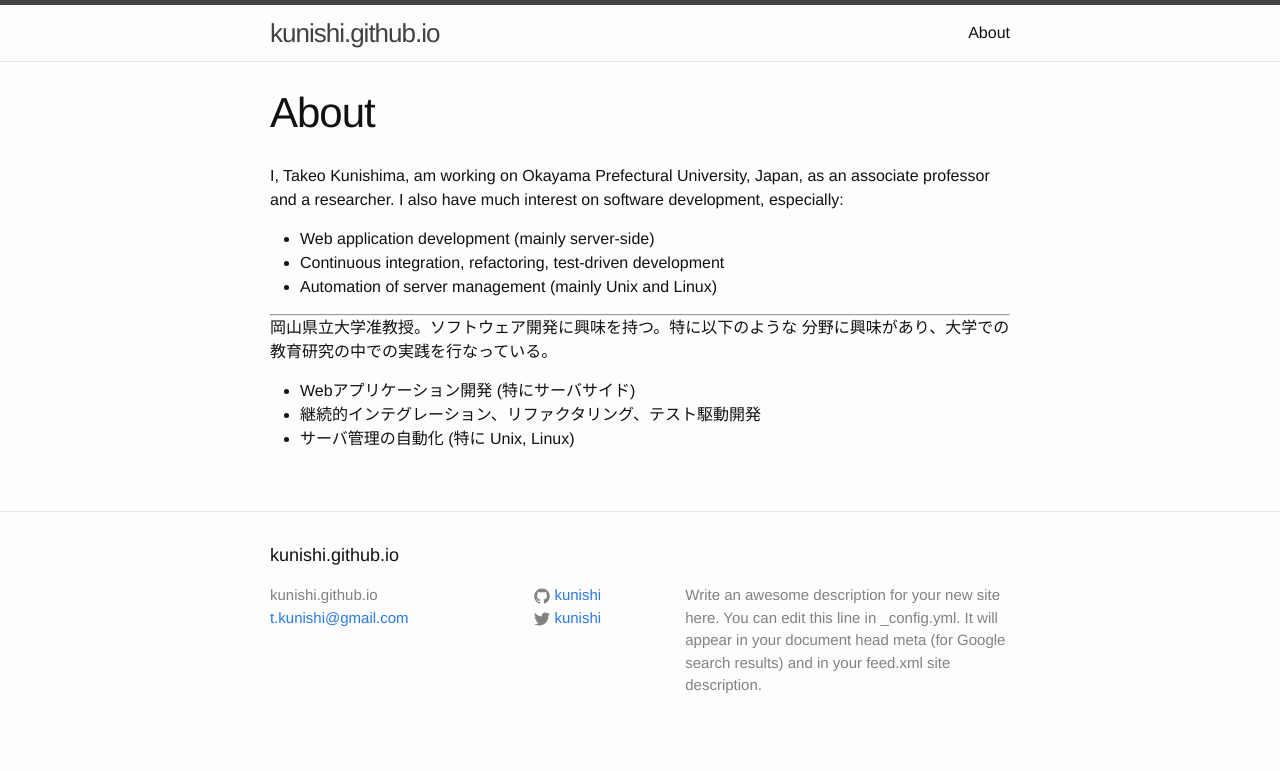
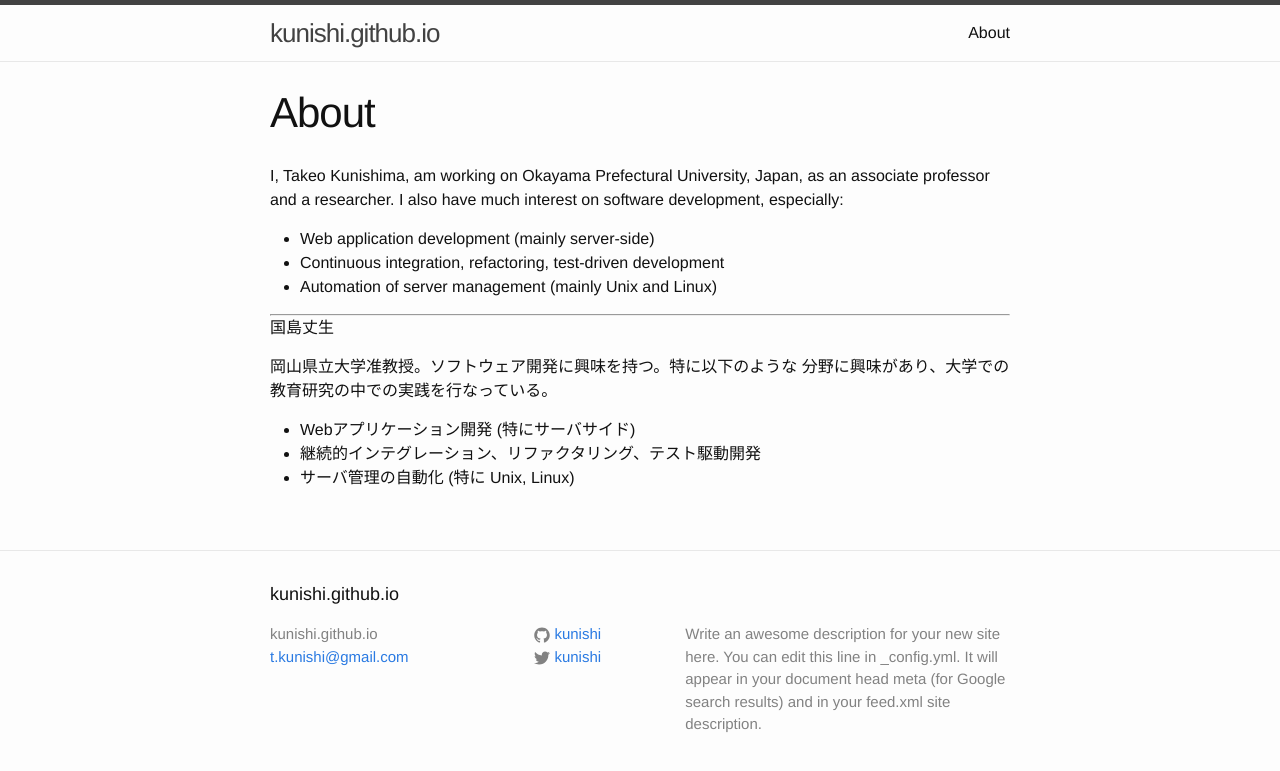
Before and after one commit to kunishi/kunishi.github.io, a Jekyll site: the page built from about.md, in a window 1280 px wide. Shown: the top 771 px of the page. Built offline with Jekyll 4.4.1, drawn with Linux system fonts in a browser that asks for light colours.

Commit message:
update profile to add my name in Japanese.

```diff
--- a/about.md
+++ b/about.md
@@ -13,6 +13,8 @@ on software development, especially:
 
 ------------------
 
+国島丈生
+
 岡山県立大学准教授。ソフトウェア開発に興味を持つ。特に以下のような
 分野に興味があり、大学での教育研究の中での実践を行なっている。
 
```
